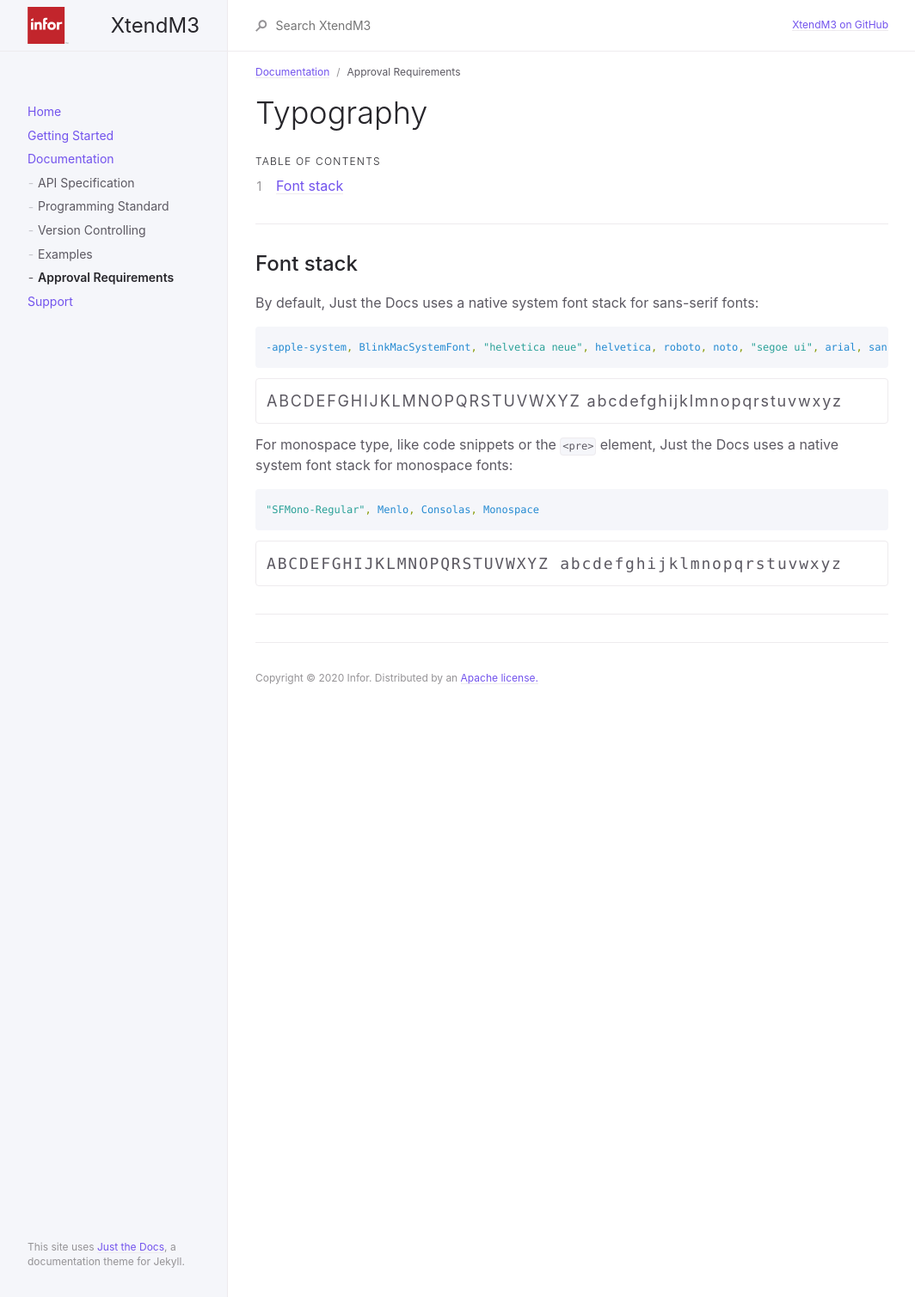
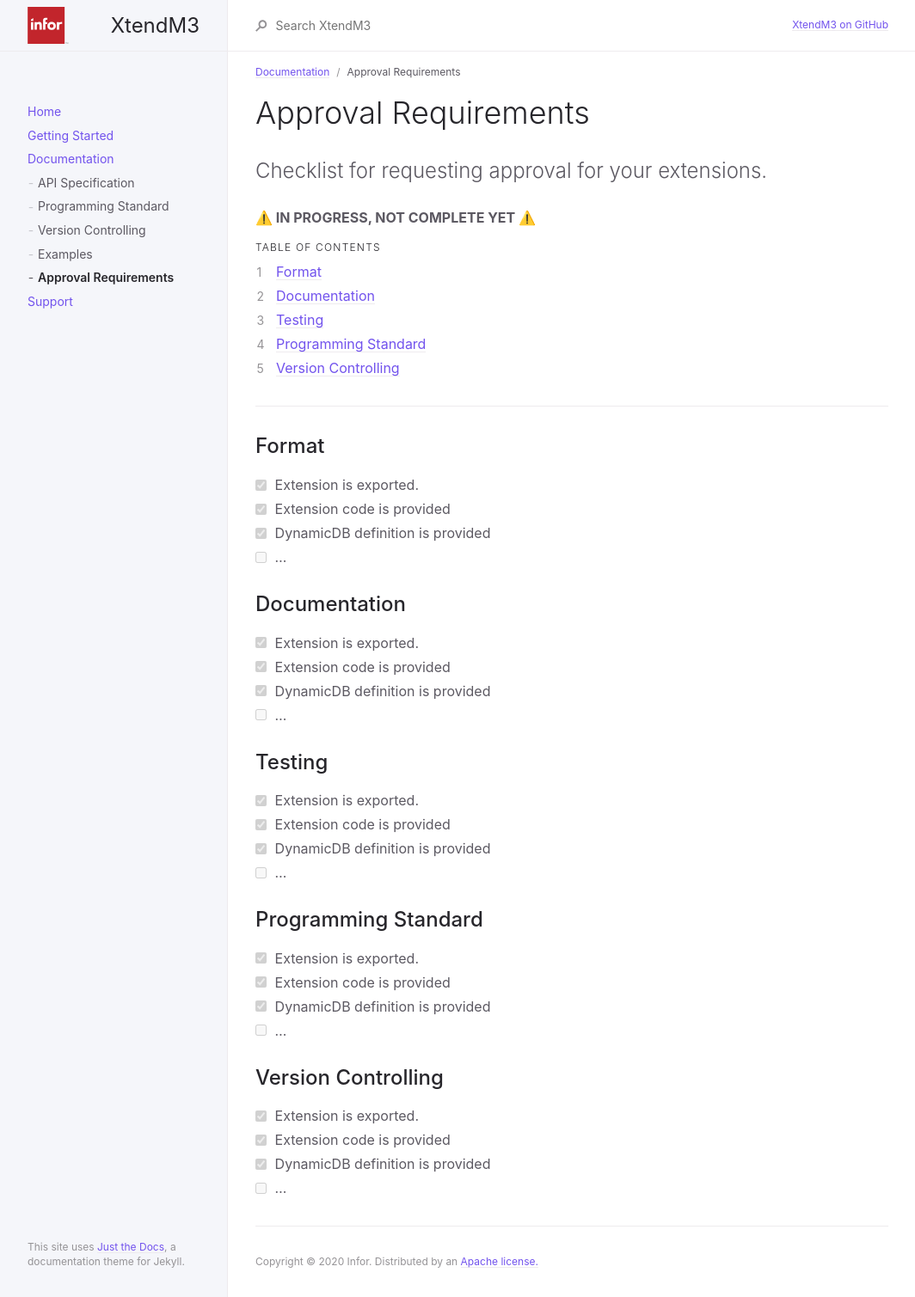
Before and after one commit to infor-cloud/xtendm3, a Jekyll site: the page built from docs/documentation/approval-requirements.md, in a window 1280 px wide. Shown: the whole page at 86% size, without its empty margins (107-1171 px from the left). Built offline with Jekyll 4.4.1, drawn with Linux system fonts in a browser that asks for light colours.

Commit message:
Draft approval requirements

````diff
--- a/docs/documentation/approval-requirements.md
+++ b/docs/documentation/approval-requirements.md
@@ -5,8 +5,12 @@ parent: Documentation
 nav_order: 5
 ---
 
-# Typography
+# Approval Requirements
 {: .no_toc }
+
+Checklist for requesting approval for your extensions.
+{: .fs-6 .fw-300 }
+**⚠️ ️️IN PROGRESS, NOT COMPLETE YET ⚠️**
 
 ## Table of contents
 {: .no_toc .text-delta }
@@ -16,26 +20,32 @@ nav_order: 5
 
 ---
 
-## Font stack
+## Format
+- [x] Extension is exported.
+- [x] Extension code is provided
+- [x] DynamicDB definition is provided
+- [ ] ...
 
-By default, Just the Docs uses a native system font stack for sans-serif fonts:
+## Documentation
+- [x] Extension is exported.
+- [x] Extension code is provided
+- [x] DynamicDB definition is provided
+- [ ] ...
 
-```scss
--apple-system, BlinkMacSystemFont, "helvetica neue", helvetica, roboto, noto, "segoe ui", arial, sans-serif
-```
+## Testing
+- [x] Extension is exported.
+- [x] Extension code is provided
+- [x] DynamicDB definition is provided
+- [ ] ...
 
-ABCDEFGHIJKLMNOPQRSTUVWXYZ
-abcdefghijklmnopqrstuvwxyz
-{: .fs-5 .ls-10 .code-example }
+## Programming Standard
+- [x] Extension is exported.
+- [x] Extension code is provided
+- [x] DynamicDB definition is provided
+- [ ] ...
 
-For monospace type, like code snippets or the `<pre>` element, Just the Docs uses a native system font stack for monospace fonts:
-
-```scss
-"SFMono-Regular", Menlo, Consolas, Monospace
-```
-
-ABCDEFGHIJKLMNOPQRSTUVWXYZ
-abcdefghijklmnopqrstuvwxyz
-{: .fs-5 .ls-10 .text-mono .code-example }
-
----
+## Version Controlling
+- [x] Extension is exported.
+- [x] Extension code is provided
+- [x] DynamicDB definition is provided
+- [ ] ...
````
